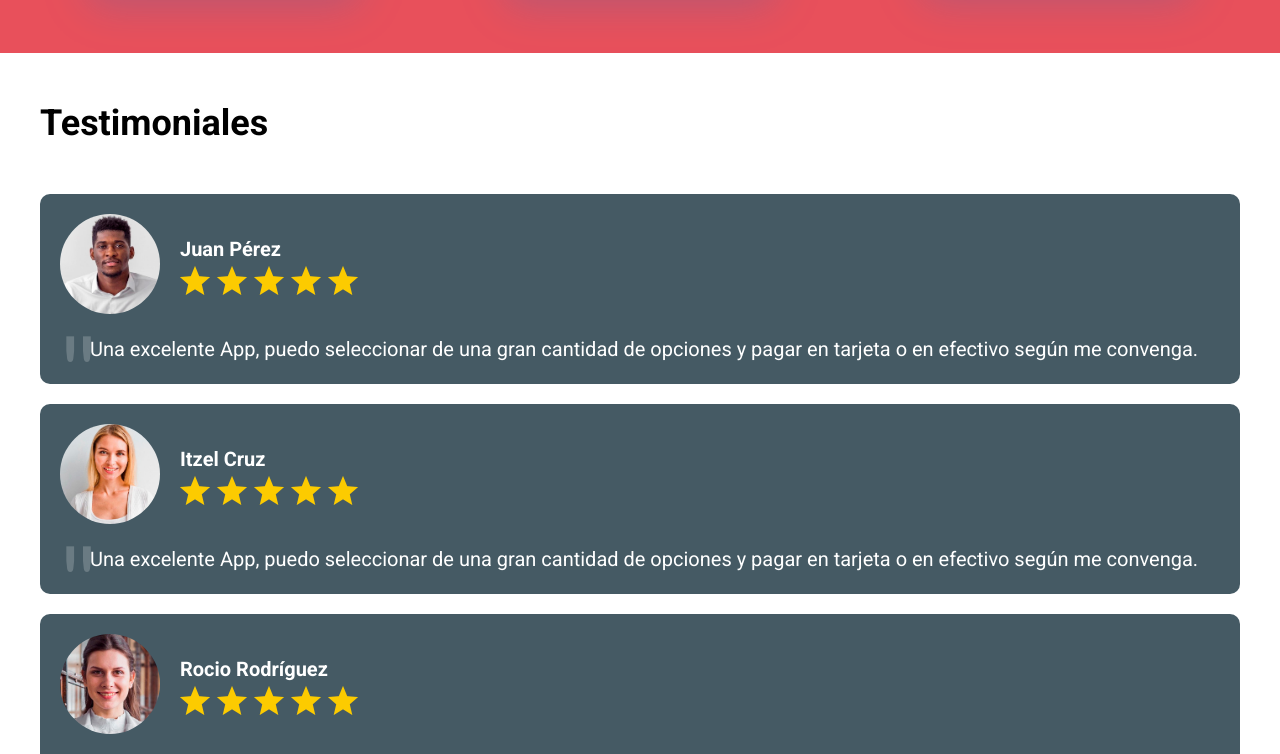
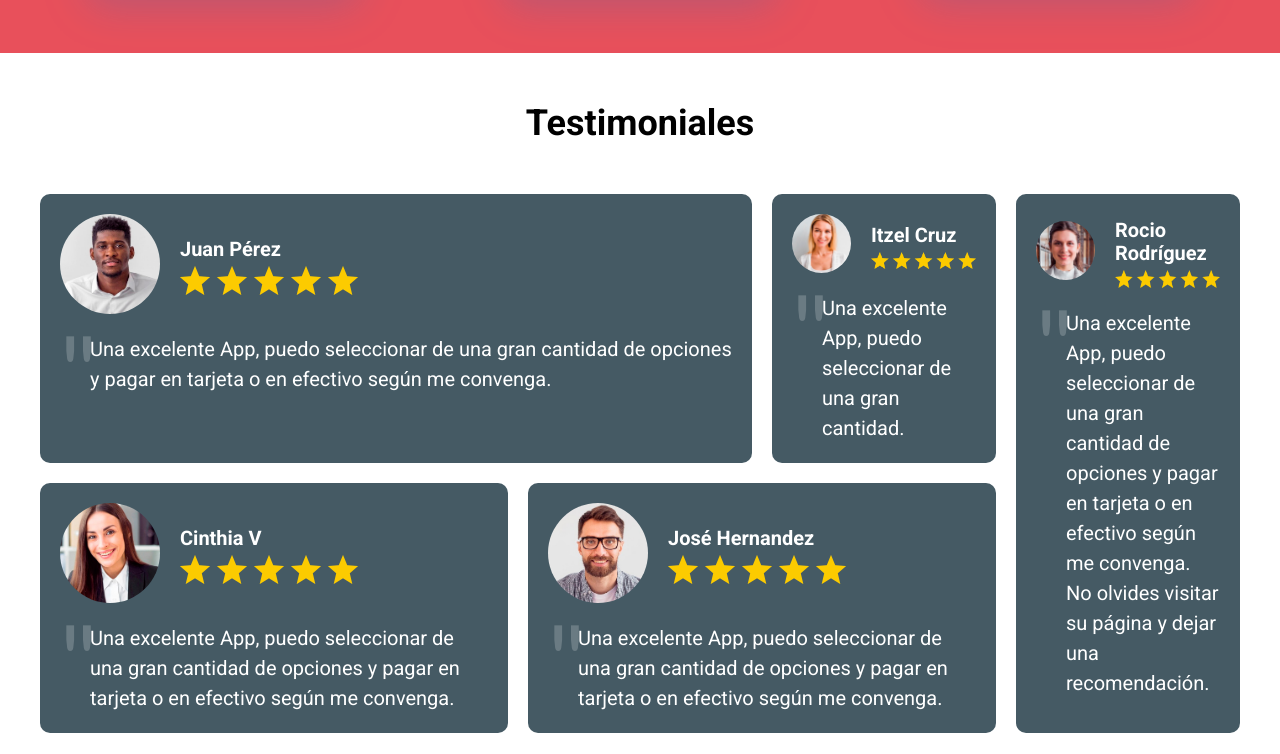
Before and after one commit to notrealsolution/DeliveryApp, an Angular app: page / in a window 1280 px wide. Shown: the part 1713-2467 px from the top of the page. Built offline with nearby package versions, Linux system fonts and the light colour scheme.

Commit message:
Finalizando los testimoniales (estilos).

```diff
--- a/src/app/landing-page/components/testimoniales/testimoniales.component.html
+++ b/src/app/landing-page/components/testimoniales/testimoniales.component.html
@@ -27,7 +27,7 @@
         </div>
       </header>
       <blockquote class="testimonial__texto">
-          Una excelente App, puedo seleccionar de una gran cantidad de opciones y pagar en tarjeta o en efectivo según me convenga.
+          Una excelente App, puedo seleccionar de una gran cantidad.
       </blockquote>
     </div><!-- .testimonial -->
     <div class="testimonial">
@@ -41,7 +41,7 @@
         </div>
       </header>
       <blockquote class="testimonial__texto">
-          Una excelente App, puedo seleccionar de una gran cantidad de opciones y pagar en tarjeta o en efectivo según me convenga.
+          Una excelente App, puedo seleccionar de una gran cantidad de opciones y pagar en tarjeta o en efectivo según me convenga. No olvides visitar su página y dejar una recomendación.
       </blockquote>
     </div><!-- .testimonial -->
     <div class="testimonial">
--- a/src/app/landing-page/components/testimoniales/testimoniales.component.scss
+++ b/src/app/landing-page/components/testimoniales/testimoniales.component.scss
@@ -5,8 +5,15 @@
 
 .testimoniales{
   padding: v.$separacion 0;
+  &__heading {
+    text-align: center;
+  }
+  &__grid {
+    @include m.tablet {
+      @include m.grid (5, 2rem);
+    }
+  }
 }
-
 
 
 /* Testimonial */
@@ -18,6 +25,22 @@
   color: v.$blanco;
   &:last-of-type(){
     margin-bottom: 0;
+  }
+  @include m.tablet {
+    margin-bottom: 0;
+    &:nth-child(1) {
+      grid-column: 1/4;
+    }
+    &:nth-child(3) {
+      grid-column: 5/6;
+      grid-row: 1/3;
+    }
+    &:nth-child(4){
+      grid-column: 1/3;
+    }
+    &:nth-child(5){
+      grid-column: 3/5;
+    }
   }
   &__header{
     display: flex;
```
